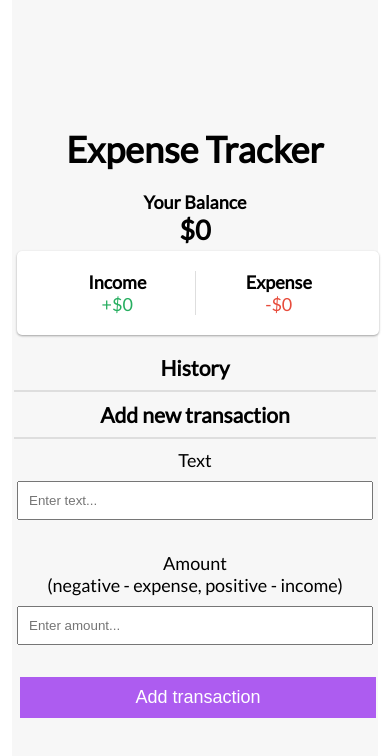
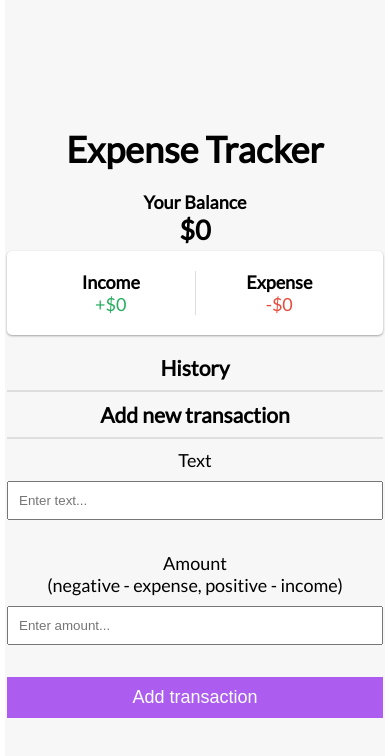
Before and after one commit to MarNawar/Expense_Tracker_React, a React (Vite) app: page / in a window 390 px wide. Shown: the top 756 px of the page. Built offline with nearby package versions, Linux system fonts and the light colour scheme.

Commit message:
Added Media Querries

```diff
--- a/src/App.css
+++ b/src/App.css
@@ -156,9 +156,9 @@ li:hover .delete-btn{
 
 
 @media screen and (max-width: 500px) {
-  *{
-    margin-left: 3px;
-    margin-right:3px;
+  main{
+    margin-left: 5px;
+    margin-right:5px;
   }
 
   .delete-btn{
```
